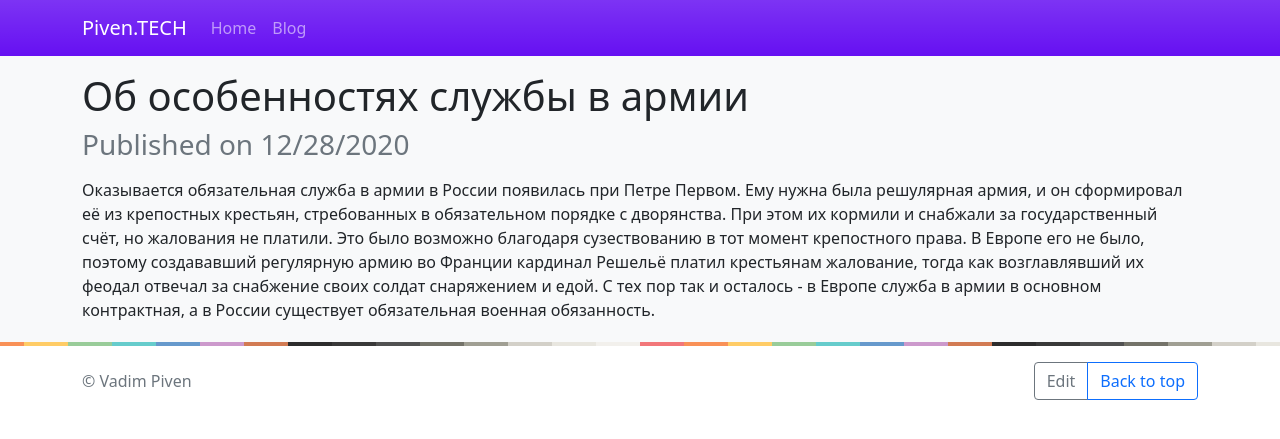
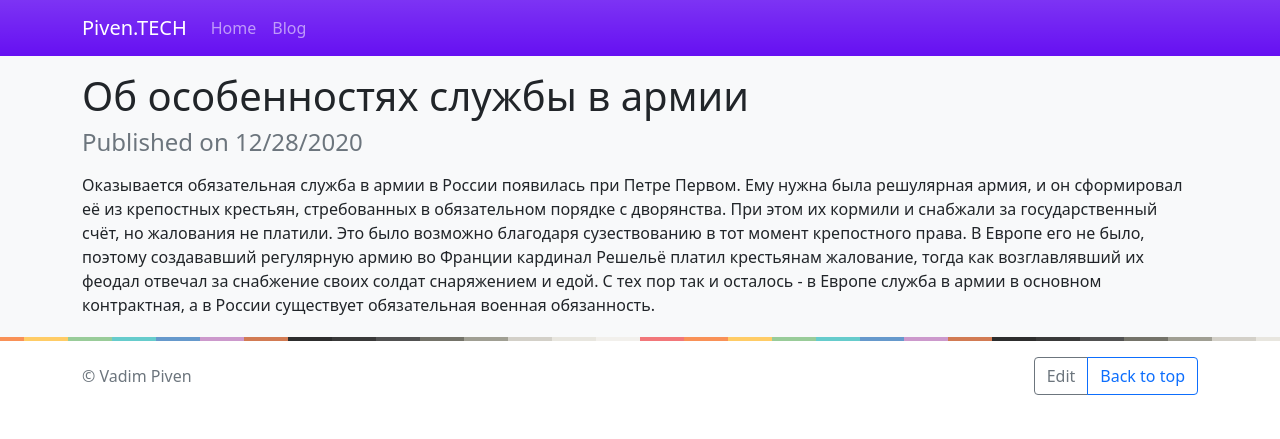
Before and after one commit to vadimpiven/vadimpiven, a Jekyll site: the page built from _posts/2020-12-28-army.md, in a window 1280 px wide. Shown: the top 439 px of the page. Built offline with Jekyll 4.4.1, drawn with Linux system fonts in a browser that asks for light colours.

Commit message:
Update post.html

```diff
--- a/_layouts/post.html
+++ b/_layouts/post.html
@@ -4,7 +4,7 @@ layout: default
 <div class="row jumbotron">
   <div class="container">
     <h1>{{ page.title }} </h1>
-    <h3 class="text-muted">Published on {{ page.date | date: "%m/%d/%Y" }}</h3>
+    <h4 class="text-muted">Published on {{ page.date | date: "%m/%d/%Y" }}</h4>
     <p>{{ content }}</p>
   </div>
 </div>
```
